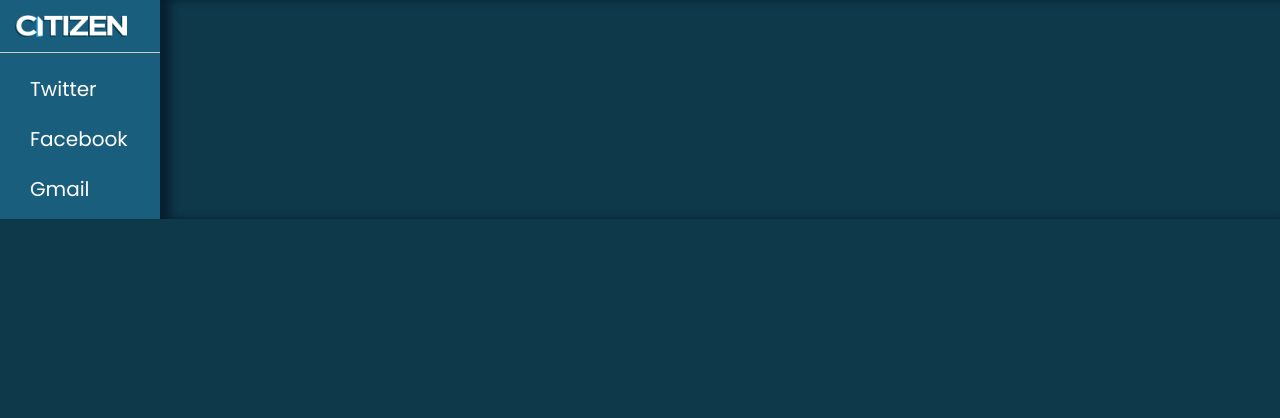
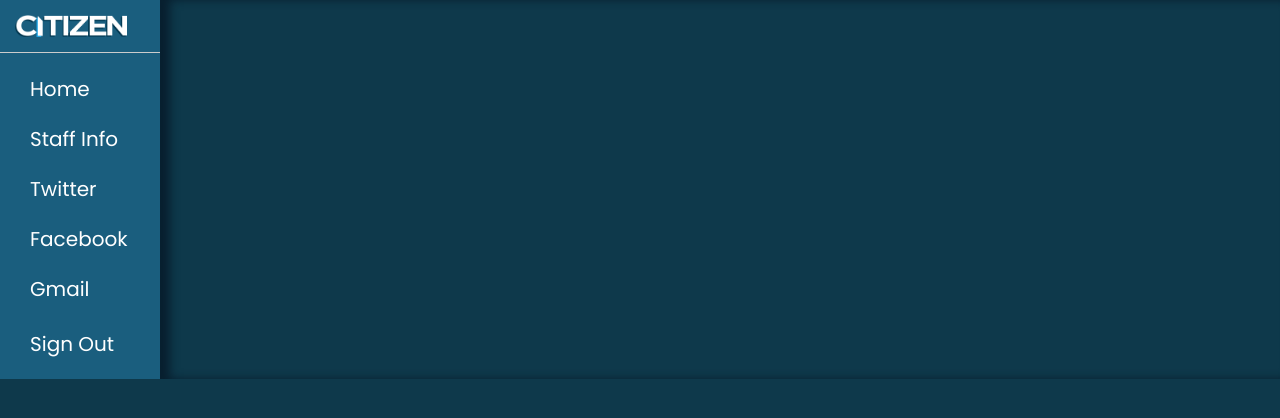
Before and after one commit to NandyanRen/CITIZEN, a PHP site: page / in a window 1280 px wide. Shown: the top 418 px of the page. Run offline with PHP 8.4, Linux system fonts and the light colour scheme; some libraries are stand-ins or nearby versions.

Commit message:
files staged to commit

```diff
--- a/index.html
+++ b/index.html
@@ -39,9 +39,12 @@
     <hr>
   	<nav>
   		<ul>
-  			<li><a href="index.html">Twitter</a></li>
-  			<li><a href="facebook/index.html">Facebook</a></li>
-  			<li><a href="gmail/readEmail.py">Gmail</a></li>
+  			<li><a href="gmail_login/index.html">Home</a></li>
+        <li><a href="staff_info/index.html">Staff Info</a></li>
+        <li><a href="index.html">Twitter</a></li>
+        <li><a href="facebook/index.html">Facebook</a></li>
+        <li><a href="gmail/readEmail.py">Gmail</a></li>
+        <li><button onclick="signOut()" class="signOutButton">Sign Out</button></li>
   		</ul>
   	</nav>
   </header>
--- a/masterbranch.css
+++ b/masterbranch.css
@@ -165,6 +165,27 @@ header nav ul li a:hover{
 	color: #48c8f5;
 }
 
+header nav ul li button{
+    font-family: 'Poppins', sans-serif;
+    font-weight: 500;
+    font-size: 3vw;
+    color: #ffffff;
+
+    background-color: transparent;
+    border: none;
+    cursor:pointer;
+    overflow: hidden;
+    outline:none;
+    text-align: left;
+}
+
+header nav ul li button:hover{
+    font-family: 'Poppins', sans-serif;
+    font-weight: 500;
+    font-size: 3vw;
+    color: #48c8f5;
+}
+
 body {
   background-color: #0e394b;
   width: 100%;
@@ -219,6 +240,19 @@ body {
 		font-size: 20px;
 		font-weight: 400;
 	}
+
+    .signOutButton{
+    display: block;
+    width: 150%;
+    height: 100%;
+    padding-right: 20%;
+    font-size: 20px;
+    }
+
+    .signOutButton:hover{
+    font-size: 20px;
+    }
+
 }
 
 /*DESKTOP VIEW*/
```
Also changed, not shown: gmail/gmail_python.css (+34 -0 lines), staff_info/index.html (+5 -3 lines), staff_info/staff_info.css (+35 -0 lines), 4 other files.
